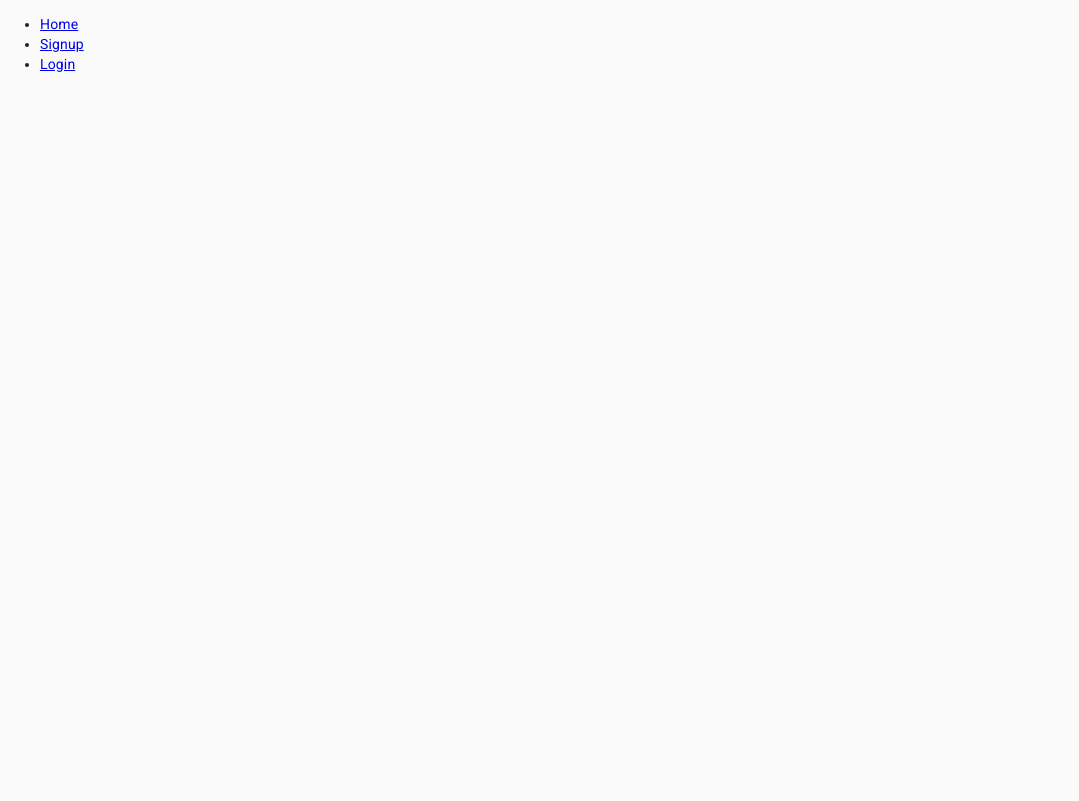
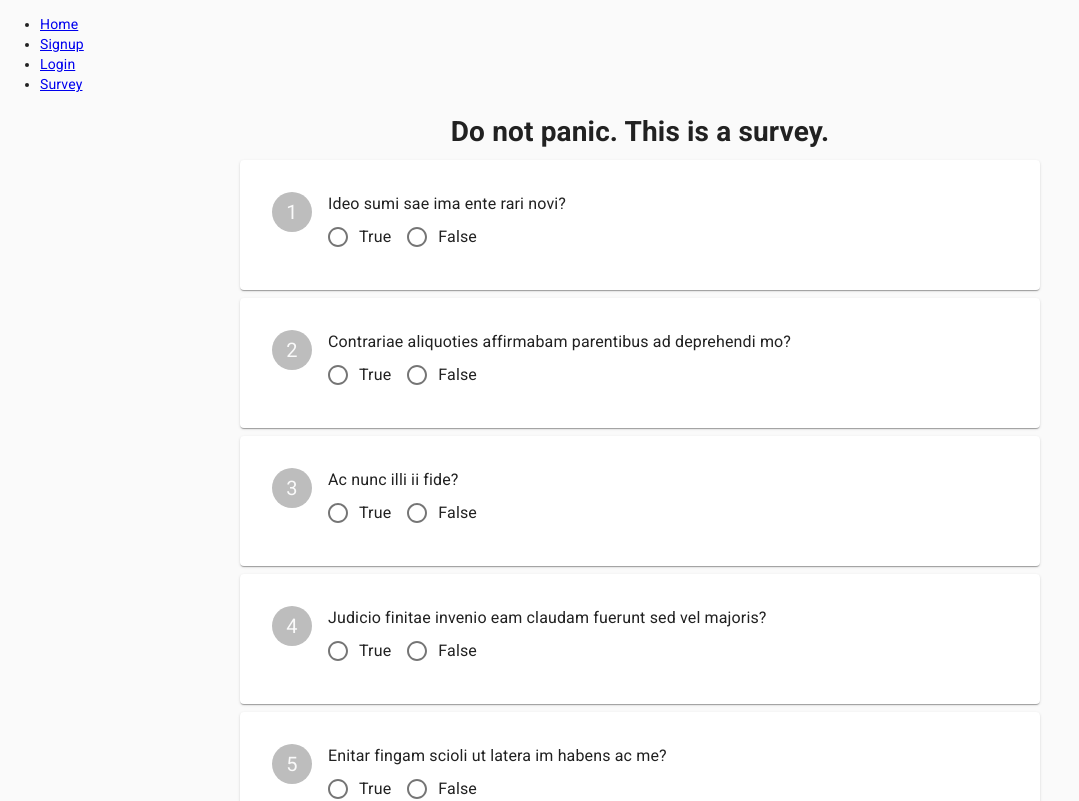
Before and after one commit to damianbrowne/cmsi370-djaw, a React (Create React App) app: page /Survey in a window 1280 px wide. Shown: the top 801 px of the page, without its empty margins (0-1079 px from the left). Built offline with nearby package versions, Linux system fonts and the light colour scheme.

Commit message:
Finished questions

```diff
--- a/src/App.js
+++ b/src/App.js
@@ -13,6 +13,7 @@ import theme from './assets/theme.js';
 import SignUp from './pages/Login/LoginPages/SignUp.js';
 import Login from './pages/Login/LoginPages/Login.js';
 import Dashboard from './pages/Dashboard/Dashboard.js';
+import Survey from './pages/Survey/Survey.js';
 
 import Home from './pages/Dashboard/DashboardPages/Home.js';
 import Progress from './pages/Dashboard/DashboardPages/Progress.js';
@@ -35,6 +36,9 @@ export default function App() {
               <li>
                 <Link to="/Login">Login</Link>
               </li>
+              <li>
+                <Link to="/Survey">Survey</Link>
+              </li>
             </ul>
           </nav>
           {/* A <Switch> looks through its children <Route>s and
@@ -48,6 +52,9 @@ export default function App() {
             </Route>
             <Route path="/Dashboard/:id">
               <Dashboard />
+            </Route>
+            <Route path="/Survey">
+              <Survey />
             </Route>
           </Switch>
         </div>
--- /dev/null
+++ b/src/pages/Survey/Question/Question1.js
@@ -0,0 +1,40 @@
+import React from 'react';
+import Paper from '@material-ui/core/Paper';
+import { makeStyles } from '@material-ui/core/styles';
+import Grid from '@material-ui/core/Grid';
+import Avatar from '@material-ui/core/Avatar';
+import Typography from '@material-ui/core/Typography';
+import Checkbox from '@material-ui/core/Checkbox';
+import FormControlLabel from '@material-ui/core/FormControlLabel';
+import Radio from '@material-ui/core/Radio';
+import RadioGroup from '@material-ui/core/RadioGroup';
+
+const useStyles = makeStyles((theme) => ({
+  paper: {
+    maxWidth: 800,
+    margin: `${theme.spacing(1)}px auto`,
+    padding: theme.spacing(4),
+  },
+}));
+
+const Question1 = (props) => {
+const classes = useStyles();
+    return (
+        <Paper className={classes.paper}>
+            <Grid container spacing={2}>
+              <Grid item>
+                <Avatar>{props.index}</Avatar>
+              </Grid>
+              <Grid item xs zeroMinWidth>
+                <Typography>{props.question}</Typography>
+                <RadioGroup row>
+                  <FormControlLabel value={'True'} control={<Radio />} label = {'True'} />
+                  <FormControlLabel value={'False'} control={<Radio />} label = {'False'} />
+                </RadioGroup>
+              </Grid>
+            </Grid>
+        </Paper>
+    )
+};
+
+export default Question1;
--- /dev/null
+++ b/src/pages/Survey/Question/Question2.js
@@ -0,0 +1,46 @@
+import React from 'react';
+import Paper from '@material-ui/core/Paper';
+import { makeStyles } from '@material-ui/core/styles';
+import Grid from '@material-ui/core/Grid';
+import Avatar from '@material-ui/core/Avatar';
+import Typography from '@material-ui/core/Typography';
+import FormControlLabel from '@material-ui/core/FormControlLabel';
+import Radio from '@material-ui/core/Radio';
+import RadioGroup from '@material-ui/core/RadioGroup';
+
+
+const useStyles = makeStyles((theme) => ({
+  paper: {
+    maxWidth: 400,
+    margin: `${theme.spacing(1)}px auto`,
+    padding: theme.spacing(2),
+  },
+  formControl: {
+    margin: theme.spacing(3),
+  },
+}));
+
+const Question2 = (props) => {
+  const classes = useStyles();
+    return (
+        <Paper className={classes.paper}>
+            <Grid container wrap="nowrap">
+              <Grid item>
+                <Avatar></Avatar>
+              </Grid>
+              <Grid item xs zeroMinWidth>
+                <Typography noWrap>{props.question}</Typography>
+
+                <RadioGroup row>
+                  {[1, 2, 3, 4, 5].map((item) => (
+                    <FormControlLabel value={`${item}`} control={<Radio />} label = {`${item}`} />
+                  ))}
+                </RadioGroup>
+
+              </Grid>
+            </Grid>
+        </Paper>
+    )
+};
+
+export default Question2;
--- /dev/null
+++ b/src/pages/Survey/Survey.js
@@ -0,0 +1,61 @@
+import React from 'react';
+import { makeStyles } from '@material-ui/core/styles';
+import Typography from '@material-ui/core/Typography';
+import Question1 from './Question/Question1';
+import Question2 from './Question/Question2';
+import Button from '@material-ui/core/Button';
+import Box from '@material-ui/core/Box';
+
+const useStyles = makeStyles((theme) => ({
+  root: {
+    flexGrow: 1,
+    overflow: 'hidden',
+    padding: 4,
+    justifyContent: 'center'
+  },
+  paper: {
+    maxWidth: 800,
+    margin: `${theme.spacing(1)}px auto`,
+    padding: theme.spacing(2),
+  },
+}));
+
+const firstMessages = ["Ideo sumi sae ima ente rari novi?",
+                       "Contrariae aliquoties affirmabam parentibus ad deprehendi mo?",
+                       "Ac nunc illi ii fide?",
+                       "Judicio finitae invenio eam claudam fuerunt sed vel majoris?",
+                       "Enitar fingam scioli ut latera im habens ac me?",
+                       "Rem summum ope eae notatu sicuti calida causas?",
+                        "Machinam assidere circulum in facultas ab?",
+                        "Haberem volebam tur verarum mallent etc una seu referam ignotae?",
+                        "Heri sic rum ante sine quas fas modi?",
+                        "Nos creasse pendere crescit angelos etc?"]
+
+
+export default function Survey() {
+  const classes = useStyles();
+  function clickHandler() {
+    console.log('buttom clicked')
+  }
+
+  return (
+    <div className={classes.root}>
+      <Typography
+        component="h1"
+        variant="outlined"
+        margin="normal"
+        align="center"
+        padding= "5px">
+        Do not panic. This is a survey.
+      </Typography>
+      {firstMessages.map((item, index) => (
+        <Question1 question = {item} index = {index+1}> </Question1>
+      ))}
+      <Box textAlign='center'>
+        <Button variant='contained' color="primary" onClick={clickHandler}>
+          Submit Survey
+        </Button>
+      </Box>
+    </div>
+  );
+}
```
Also changed, not shown: 1 other file (tests, documents, lock files or other folders).
